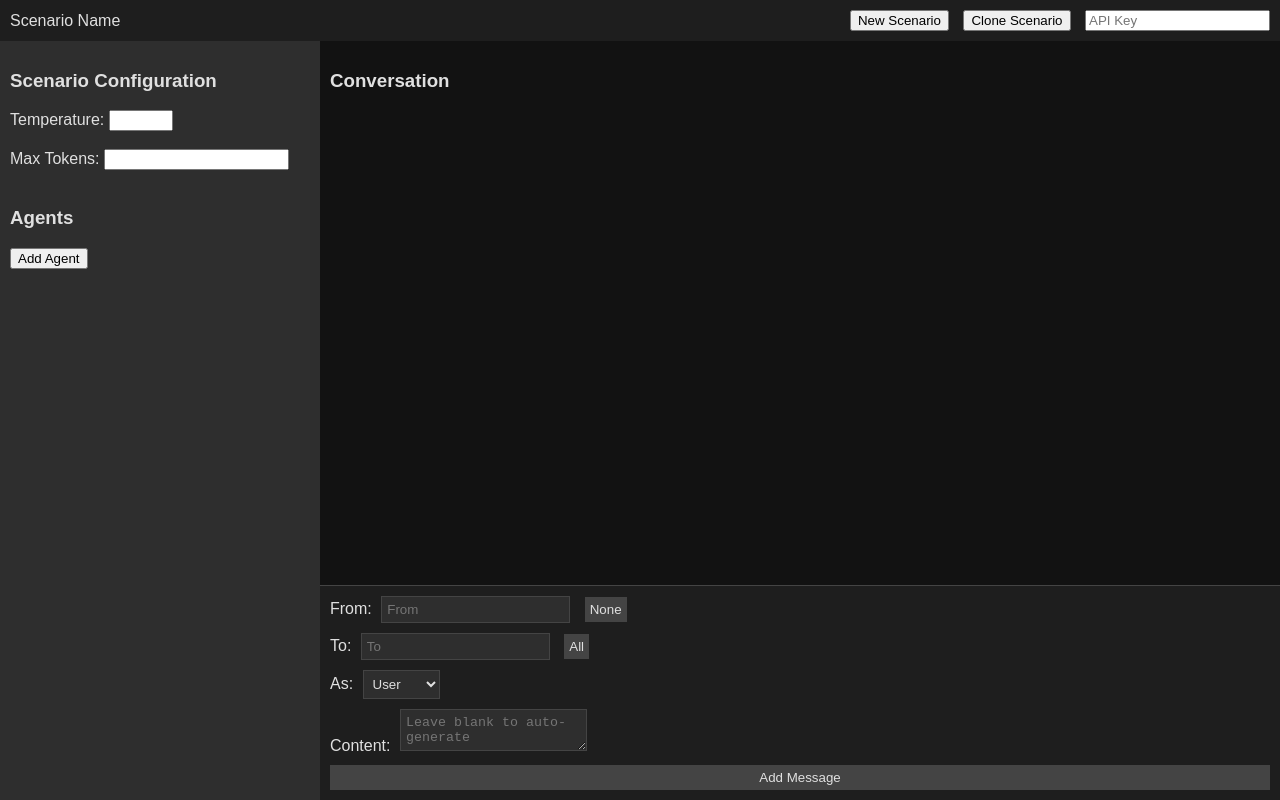
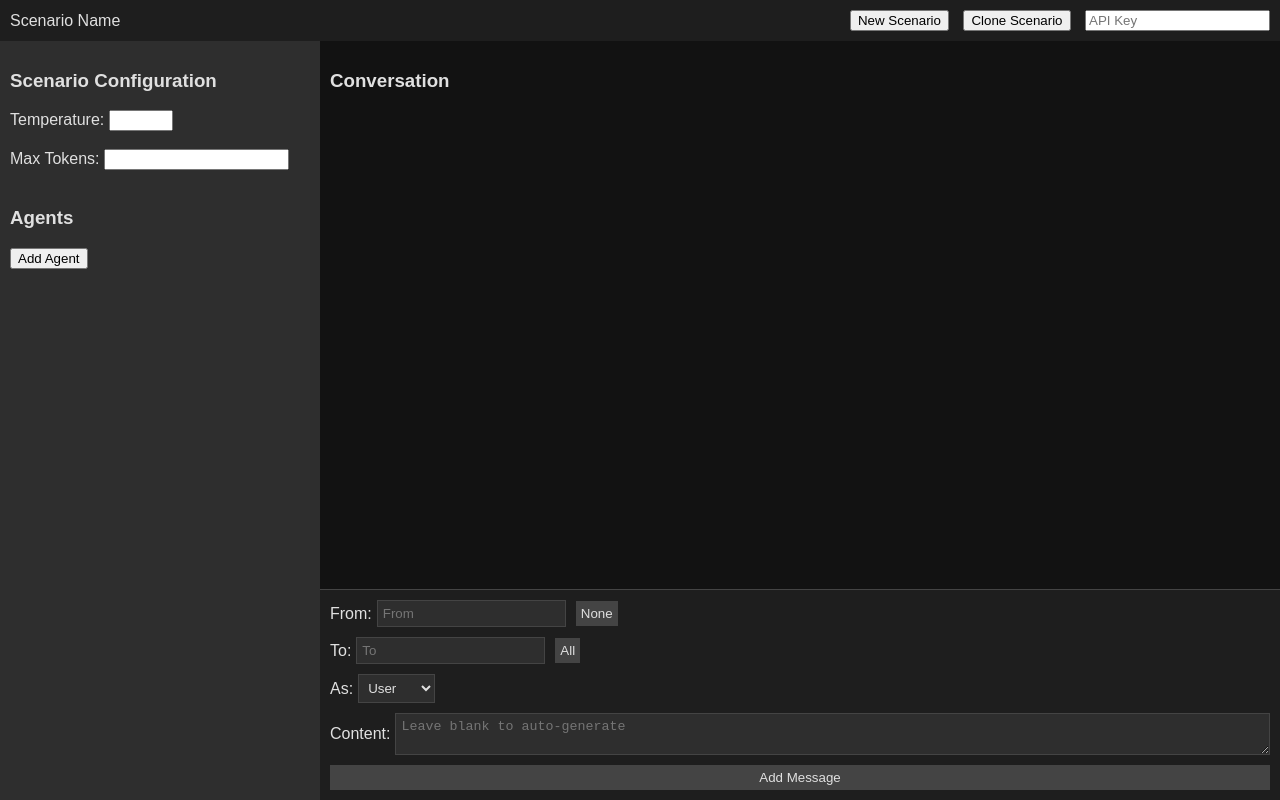
Before and after one commit to coder-mike/multi-agent-chat, a website: page index.html in a window 1280 px wide. Drawn offline with Linux system fonts and the light colour scheme.

Commit message:
Full width message box

```diff
--- a/index.html
+++ b/index.html
@@ -75,22 +75,19 @@
 
     #footer div {
     margin-bottom: 10px;
+    display: flex;
+    align-items: center;
 }
-
 #footer label {
     margin-right: 5px;
 }
-
-    #footer input,
-    #footer select,
-    #footer textarea {
+#footer input, #footer select, #footer textarea {
     margin-right: 10px;
     padding: 5px;
     background-color: #2e2e2e;
     border: 1px solid #444;
     color: #e0e0e0;
 }
-
 #footer button {
     padding: 5px;
     background-color: #444;
@@ -98,9 +95,12 @@
     color: #e0e0e0;
     cursor: pointer;
 }
-
 #footer button:hover {
     background-color: #555;
+}
+#footer textarea {
+    flex: 1;
+    margin-right: 0;
 }
   </style>
 </head>
```
Lines whose indentation alone changed are shown as unchanged.
